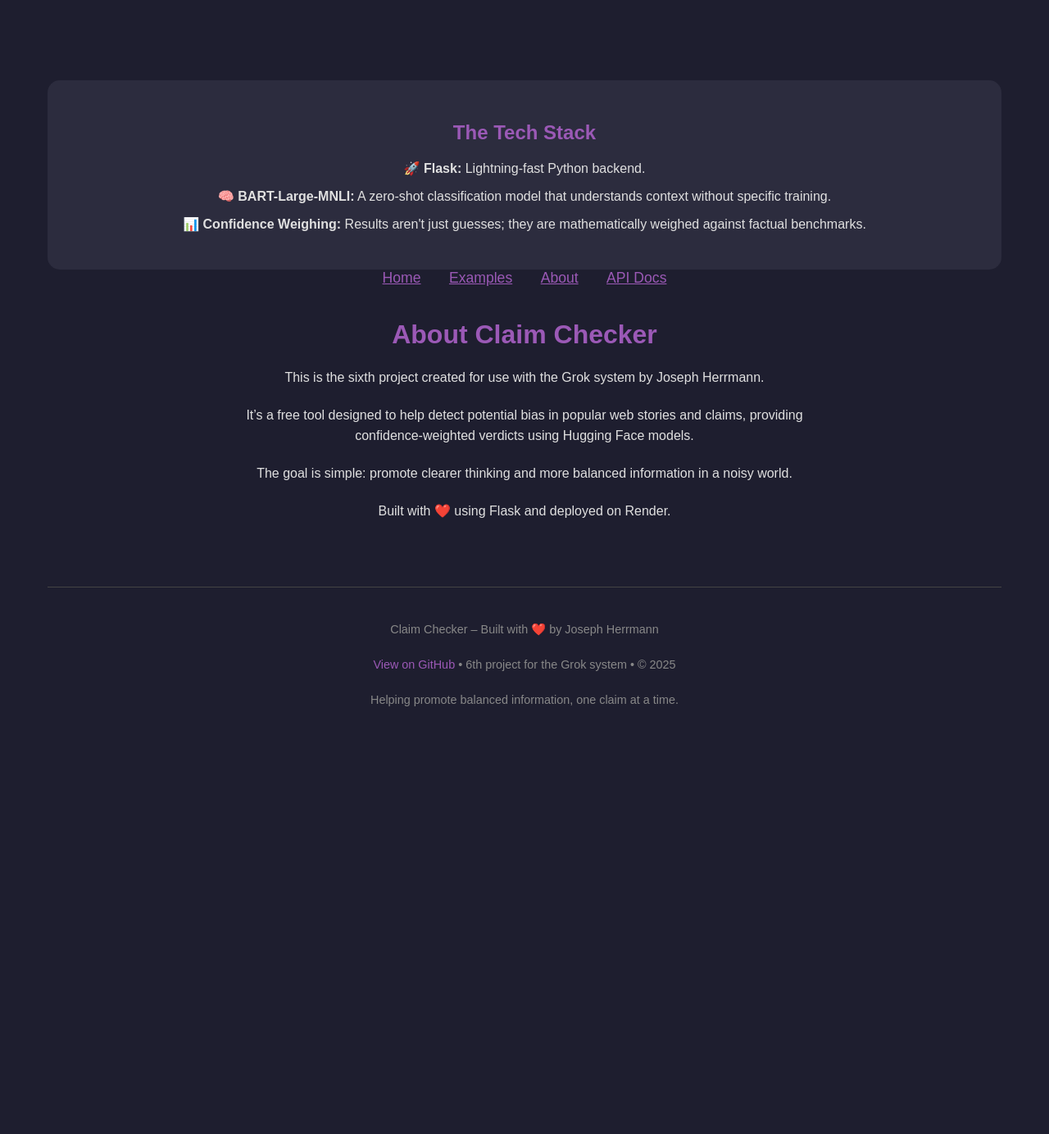
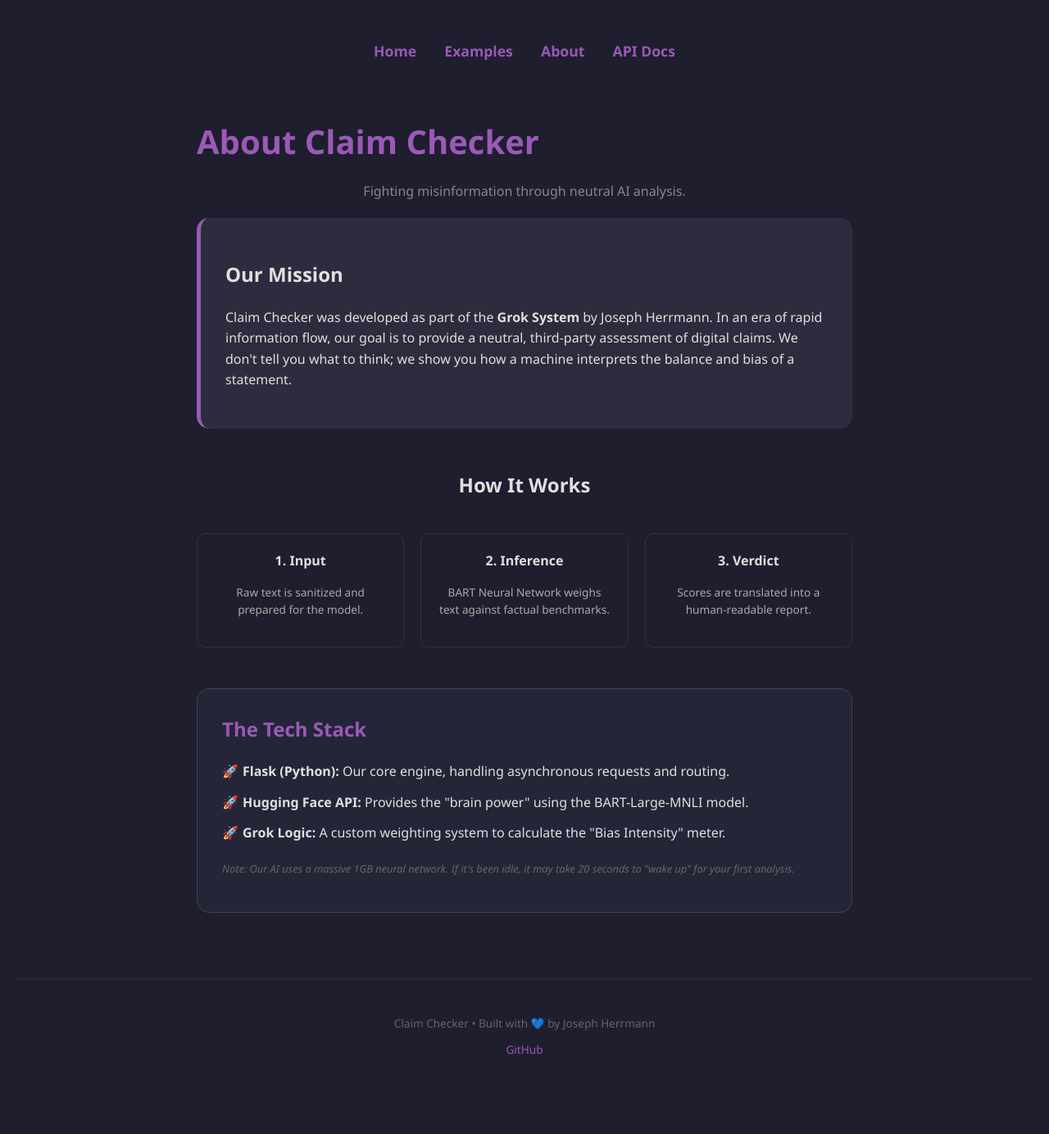
Before and after one commit to thenecronwolf-blip/Claim-Checker, a Flask app: page /about in a window 1280 px wide. Shown: the whole page at 82% size. Before the commit the page ends 862 px from the top, so only its background shows below. Run offline with Flask 3, Linux system fonts and the light colour scheme.

Commit message:
Update about.html

```diff
--- a/ui/templates/about.html
+++ b/ui/templates/about.html
@@ -4,20 +4,52 @@
     <meta charset="UTF-8">
     <meta name="viewport" content="width=device-width, initial-scale=1.0">
     <title>About - Claim Checker</title>
-    <div style="background: #2c2c3e; padding: 30px; border-radius: 15px; margin-top: 40px;">
-    <h2 style="color: #9b59b6;">The Tech Stack</h2>
-    <ul style="list-style: none; padding: 0;">
-        <li style="margin-bottom: 15px;">🚀 <strong>Flask:</strong> Lightning-fast Python backend.</li>
-        <li style="margin-bottom: 15px;">🧠 <strong>BART-Large-MNLI:</strong> A zero-shot classification model that understands context without specific training.</li>
-        <li style="margin-bottom: 15px;">📊 <strong>Confidence Weighing:</strong> Results aren't just guesses; they are mathematically weighed against factual benchmarks.</li>
-    </ul>
-</div>
     <style>
-        body { font-family: Arial, sans-serif; background: #1e1e2f; color: #e0e0e0; padding: 50px; text-align: center; }
-        a { color: #9b59b6; } nav a { margin: 0 15px; font-size: 1.1em; }
-        nav { margin-bottom: 40px; }
-        p { max-width: 700px; margin: 20px auto; line-height: 1.6; }
-        h1 { color: #9b59b6; }
+        body {
+            font-family: 'Segoe UI', Arial, sans-serif;
+            background: #1e1e2f;
+            color: #e0e0e0;
+            display: flex;
+            flex-direction: column;
+            align-items: center;
+            padding: 50px;
+            margin: 0;
+        }
+        nav { margin-bottom: 40px; text-align: center; }
+        nav a { margin: 0 15px; font-size: 1.1em; color: #9b59b6; text-decoration: none; font-weight: bold; }
+
+        h1 { color: #9b59b6; font-size: 2.5em; margin-bottom: 10px; }
+        .container { max-width: 800px; line-height: 1.6; }
+
+        .mission-card {
+            background: #2c2c3e;
+            padding: 30px;
+            border-radius: 15px;
+            border-left: 5px solid #9b59b6;
+            margin: 20px 0;
+        }
+
+        .process-grid {
+            display: grid;
+            grid-template-columns: repeat(3, 1fr);
+            gap: 20px;
+            margin: 40px 0;
+            text-align: center;
+        }
+        .step { background: #1e1e2f; padding: 20px; border-radius: 10px; border: 1px solid #333; }
+        .step i { font-size: 2em; display: block; margin-bottom: 10px; }
+
+        .tech-stack {
+            background: #252538;
+            padding: 30px;
+            border-radius: 15px;
+            border: 1px solid #444;
+            margin-top: 50px;
+        }
+        .tech-stack h2 { color: #9b59b6; margin-top: 0; }
+        .tech-stack ul { list-style: none; padding: 0; }
+        .tech-stack li { margin-bottom: 12px; padding-left: 25px; position: relative; }
+        .tech-stack li::before { content: "🚀"; position: absolute; left: 0; }
     </style>
 </head>
 <body>
@@ -28,16 +60,48 @@
         <a href="/docs">API Docs</a>
     </nav>
 
-    <h1>About Claim Checker</h1>
-    <p>This is the sixth project created for use with the Grok system by Joseph Herrmann.</p>
-    <p>It’s a free tool designed to help detect potential bias in popular web stories and claims, providing confidence-weighted verdicts using Hugging Face models.</p>
-    <p>The goal is simple: promote clearer thinking and more balanced information in a noisy world.</p>
-    <p>Built with ❤️ using Flask and deployed on Render.</p>
+    <div class="container">
+        <h1>About Claim Checker</h1>
+        <p style="color: #888; text-align: center;">Fighting misinformation through neutral AI analysis.</p>
+
+        <div class="mission-card">
+            <h2>Our Mission</h2>
+            <p>Claim Checker was developed as part of the <strong>Grok System</strong> by Joseph Herrmann. In an era of rapid information flow, our goal is to provide a neutral, third-party assessment of digital claims. We don't tell you what to think; we show you how a machine interprets the balance and bias of a statement.</p>
+        </div>
+
+        <h2 style="text-align: center; margin-top: 50px;">How It Works</h2>
+
+        <div class="process-grid">
+            <div class="step">
+                <strong>1. Input</strong>
+                <p style="font-size: 0.85em; color: #aaa;">Raw text is sanitized and prepared for the model.</p>
+            </div>
+            <div class="step">
+                <strong>2. Inference</strong>
+                <p style="font-size: 0.85em; color: #aaa;">BART Neural Network weighs text against factual benchmarks.</p>
+            </div>
+            <div class="step">
+                <strong>3. Verdict</strong>
+                <p style="font-size: 0.85em; color: #aaa;">Scores are translated into a human-readable report.</p>
+            </div>
+        </div>
+
+        <div class="tech-stack">
+            <h2>The Tech Stack</h2>
+            <ul>
+                <li><strong>Flask (Python):</strong> Our core engine, handling asynchronous requests and routing.</li>
+                <li><strong>Hugging Face API:</strong> Provides the "brain power" using the BART-Large-MNLI model.</li>
+                <li><strong>Grok Logic:</strong> A custom weighting system to calculate the "Bias Intensity" meter.</li>
+            </ul>
+            <p style="font-size: 0.8em; color: #666; margin-top: 20px;">
+                <em>Note: Our AI uses a massive 1GB neural network. If it's been idle, it may take 20 seconds to "wake up" for your first analysis.</em>
+            </p>
+        </div>
+    </div>
+
+    <footer style="margin-top: 80px; padding: 30px; text-align: center; color: #666; font-size: 0.85em; border-top: 1px solid #333; width: 100%;">
+        <p>Claim Checker • Built with 💙 by Joseph Herrmann</p>
+        <p><a href="https://github.com/thenecronwolf-blip/Claim-Checker" style="color: #9b59b6; text-decoration: none;">GitHub</a></p>
+    </footer>
 </body>
-    <footer style="margin-top: 80px; padding: 20px; text-align: center; color: #888; font-size: 0.9em; border-top: 1px solid #444;">
-    <p>Claim Checker – Built with ❤️ by Joseph Herrmann</p>
-    <p><a href="https://github.com/thenecronwolf-blip/Claim-Checker" style="color: #9b59b6; text-decoration: none;">View on GitHub</a> •
-    6th project for the Grok system • © 2025</p>
-    <p>Helping promote balanced information, one claim at a time.</p>
-</footer>
 </html>
```
